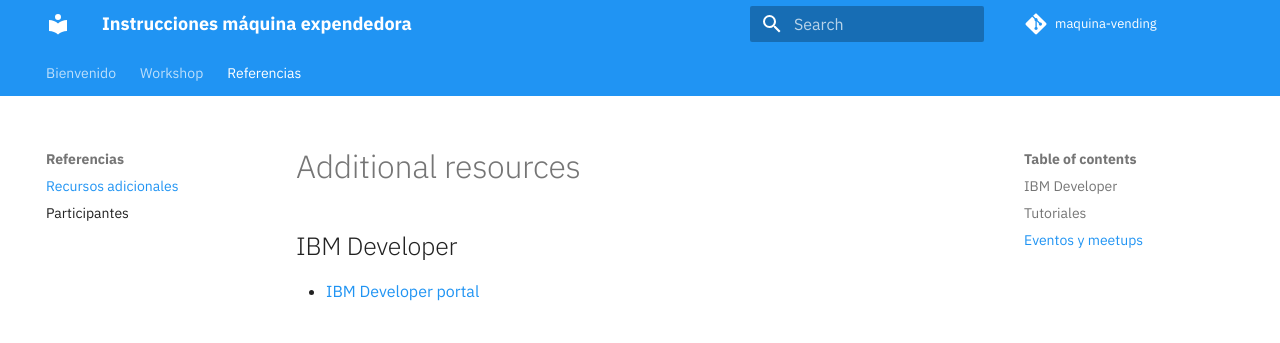
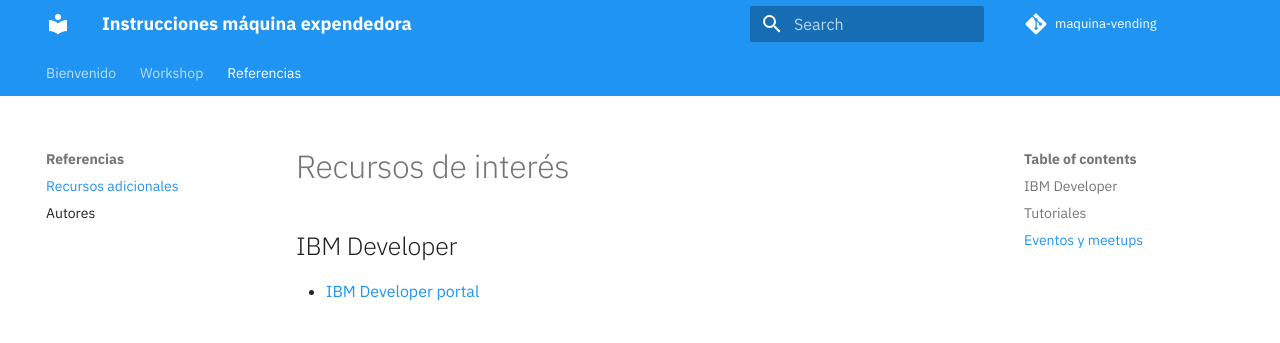
Before and after one commit to IBM/maquina-vending, an MkDocs documentation site: the page built from docs/resources/RESOURCES.md, in a window 1280 px wide. Shown: the top 343 px of the page. Built offline with MkDocs 1.6.1 and Material for MkDocs 9.7.7, drawn with Linux system fonts in a browser that asks for light colours; comment, search, counter and statistics services are not loaded.

Commit message:
Cambios indices

```diff
--- a/docs/resources/RESOURCES.md
+++ b/docs/resources/RESOURCES.md
@@ -1,4 +1,4 @@
-# Additional resources
+# Recursos de interés
 
 ## IBM Developer
 
--- a/mkdocs.yml
+++ b/mkdocs.yml
@@ -21,7 +21,7 @@ nav:
     - Lab 4. Inicia el chatbot y obtén tu código para la máquina expendedora: lab-4/README.md
   - Referencias:
     - Recursos adicionales: resources/RESOURCES.md
-    - Participantes: resources/CONTRIBUTORS.md
+    - Autores: resources/CONTRIBUTORS.md
 
 ## DO NOT CHANGE BELOW THIS LINE
 
```
